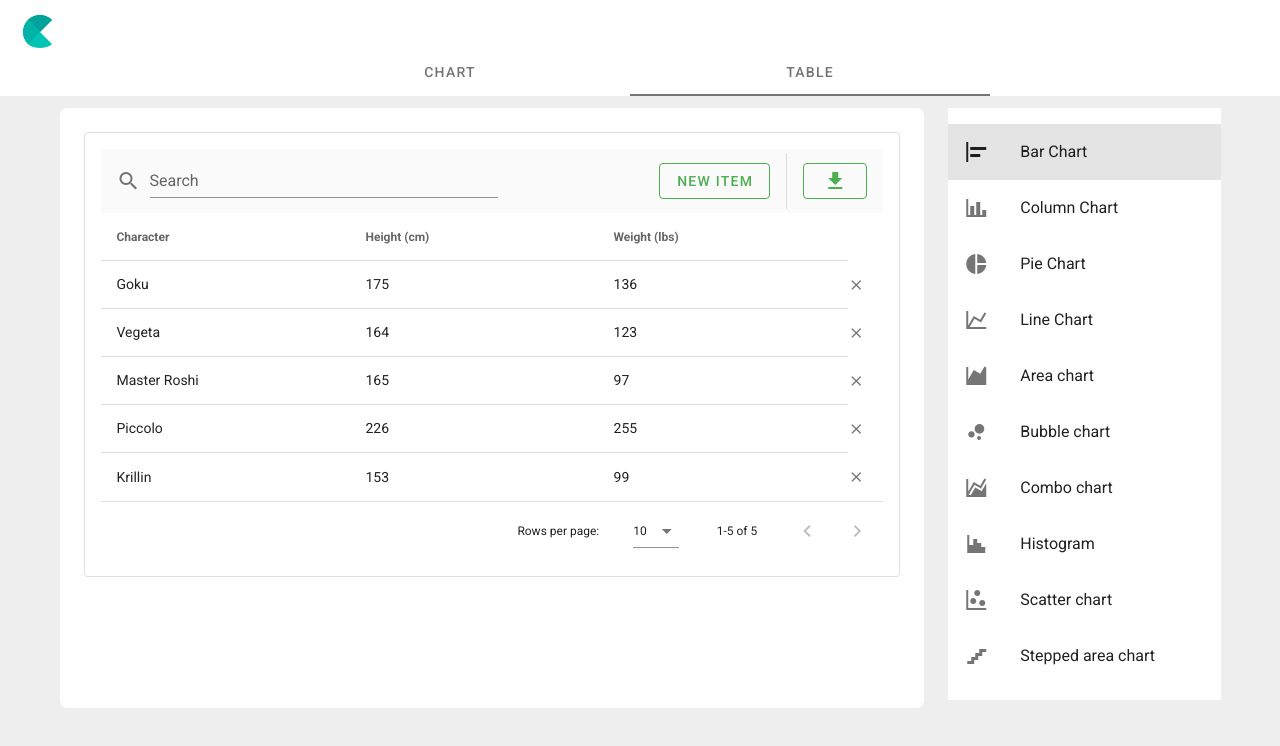
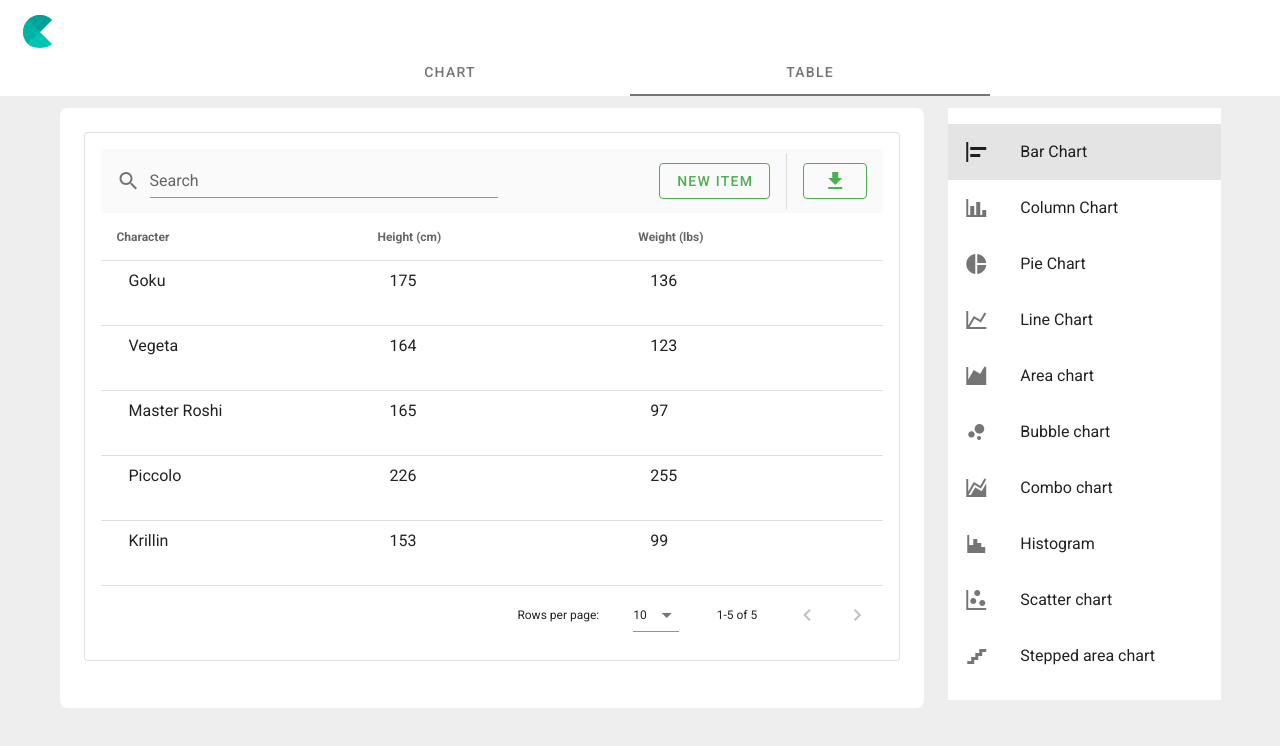
Before and after one commit to LeoTarrero/Chartisan, a Nuxt app: page / in a window 1280 px wide. Both pictures are taken after a click on the tab "TABLE". Shown: the top 746 px of the page. Built offline with nearby package versions, Linux system fonts and the light colour scheme.

Commit message:
Testing editable table

```diff
--- a/components/chartTable.vue
+++ b/components/chartTable.vue
@@ -17,8 +17,22 @@
           ><v-icon>mdi-download</v-icon></v-btn
         >
       </v-toolbar>
-      <v-data-table :headers="headers" :items="items" :search="search">
-        <template #body="{ items }">
+      <v-data-table :headers="headers" :items="items" :search="search" >
+        <template #item="{ item }">
+
+          <tr>
+            <td v-for="col in item" :key="col">
+              <v-text-field
+                dense
+                flat
+                solo
+                :value="col"
+              >
+              </v-text-field>
+            </td>
+          </tr>
+        </template>
+        <!-- <template #body="{ items }">
           <tbody>
             <tr v-for="(item, index) in items" :key="index">
               <td v-for="header in headers" :key="header">
@@ -46,7 +60,7 @@
               </v-icon>
             </tr>
           </tbody>
-        </template>
+        </template> -->
       </v-data-table>
     </v-card>
   </v-container>
```
